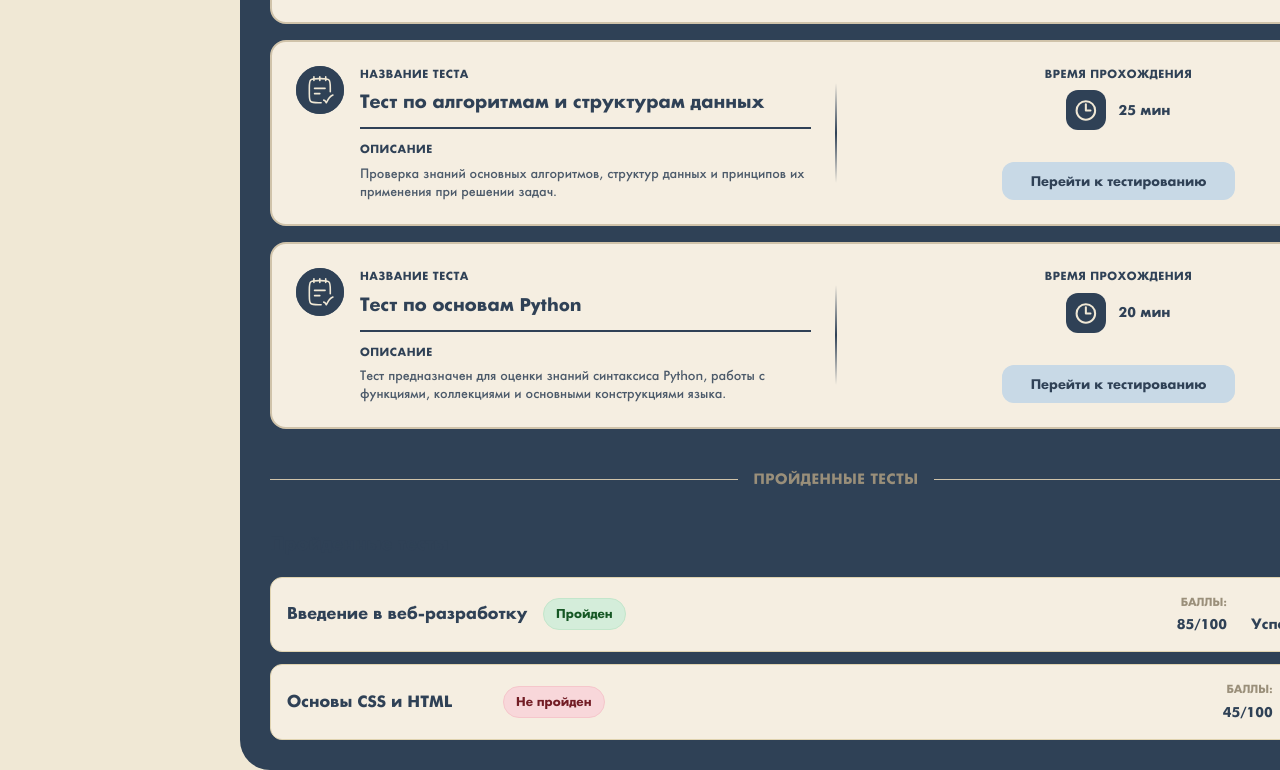
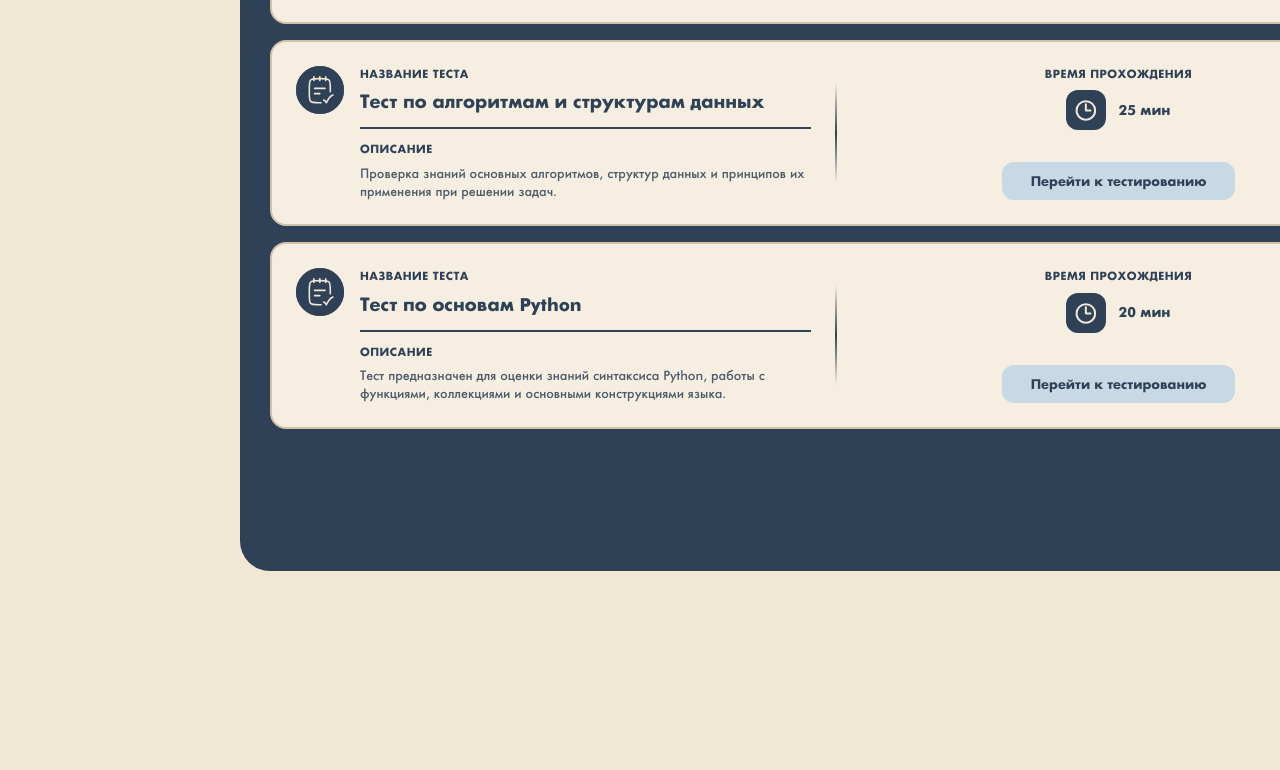
Before and after one commit to alphbta/test-constructor, a React (Vite) app in the folder frontend/: page /myTestStudent in a window 1280 px wide. Shown: the part 368-1138 px from the top of the page. After the commit the page ends 939 px from the top, so only its background shows below. Built offline with nearby package versions, Linux system fonts and the light colour scheme; sample sign-in values are in the browser's storage.

Commit message:
заглушки

```diff
--- a/frontend/src/pages/MyTestStudent.jsx
+++ b/frontend/src/pages/MyTestStudent.jsx
@@ -207,52 +207,7 @@ export default function MyTestStudent() {
                         </div>
                     )}
 
-                    {/* РАЗДЕЛИТЕЛЬ */}
-                    {completedTests.length > 0 && availableTests.length > 0 && (
-                        <div className="mytests-separator">
-                            <div className="separator-line"></div>
-                            <span className="separator-text">Пройденные тесты</span>
-                            <div className="separator-line"></div>
-                        </div>
-                    )}
 
-                    {/* ПРОЙДЕННЫЕ ТЕСТЫ */}
-                    {completedTests.length > 0 && (
-                        <div className="mytests-completed">
-                            <h3 className="mytests-completed-title">Пройденные тесты</h3>
-                            <div className="mytests-list-completed">
-                                {completedTests.map((test, index) => {
-                                    const statusBadge = getStatusBadge(test);
-                                    return (
-                                        <div key={`completed-${test.attempt_id || index}`} className="mytests-card-completed">
-                                            <div className="mytests-completed-info">
-                                                <h4 className="mytests-completed-title-card">
-                                                    {test.title || test.test_title || "Название теста"}
-                                                </h4>
-                                                <span className={`mytests-status-badge ${statusBadge.class}`}>
-                                                    {statusBadge.text}
-                                                </span>
-                                            </div>
-                                            <div className="mytests-completed-stats">
-                                                {test.score !== undefined && test.max_score !== undefined && (
-                                                    <div className="stat-item">
-                                                        <span className="stat-label">Баллы:</span>
-                                                        <span className="stat-value">{test.score}/{test.max_score}</span>
-                                                    </div>
-                                                )}
-                                                {test.result_text && (
-                                                    <div className="stat-item">
-                                                        <span className="stat-label">Результат:</span>
-                                                        <span className="stat-value">{test.result_text}</span>
-                                                    </div>
-                                                )}
-                                            </div>
-                                        </div>
-                                    );
-                                })}
-                            </div>
-                        </div>
-                    )}
 
                     {availableTests.length === 0 && completedTests.length === 0 && (
                         <p className="mytests-empty">
--- a/frontend/src/pages/StudentHome.jsx
+++ b/frontend/src/pages/StudentHome.jsx
@@ -23,14 +23,27 @@ export default function StudentHome() {
                     return;
                 }
 
-                const response = await internAPI.getUserEvents();
-
-                const applicationsData = response.data.map(event => ({
-                    event_id: event.event_id,
-                    name: `Мероприятие ${event.event_id}`,
-                    start_date: "2024-01-15",
-                    end_date: "2024-01-20"
-                }));
+                // ПУСТЫШКИ ДЛЯ ЗАЯВОК
+                const mockApplications = [
+                    {
+                        event_id: 1,
+                        name: "Frontend-разработка с нуля",
+                        start_date: "2024-12-01",
+                        end_date: "2024-12-15"
+                    },
+                    {
+                        event_id: 2,
+                        name: "Backend на Python",
+                        start_date: "2024-12-10",
+                        end_date: "2024-12-25"
+                    },
+                    {
+                        event_id: 3,
+                        name: "UI/UX дизайн",
+                        start_date: "2025-01-05",
+                        end_date: "2025-01-20"
+                    }
+                ];
 
                 const mockCompleted = [
                     {
@@ -59,7 +72,7 @@ export default function StudentHome() {
                     }
                 ];
 
-                setApplications(applicationsData);
+                setApplications(mockApplications);
                 setCompletedTests(mockCompleted);
             } catch (error) {
                 console.error("Ошибка при загрузке данных:", error);
@@ -105,21 +118,6 @@ export default function StudentHome() {
         );
     }
 
-    if (loading) {
-        return (
-            <div className="tests-page">
-                <div className="test-page" style={{ position: "absolute", left: "1430px", top: "0px" }}>
-                    <LogoutButton />
-                </div>
-                <div className="create-wrapper2">
-                    <div className="test">
-                        <p className="mytests-loading">Загрузка данных...</p>
-                    </div>
-                </div>
-            </div>
-        );
-    }
-
     return (
         <div className="tests-page">
             <div className="test-page" style={{ position: "absolute", left: "1430px", top: "0px" }}>
@@ -143,14 +141,8 @@ export default function StudentHome() {
                         </button>
                     </div>
 
-
                     {activeTab === "applications" && (
                         <div>
-                            {applications.length === 0 ? (
-                                <p className="mytests-empty">
-                                    У вас нет заявок на мероприятия.
-                                </p>
-                            ) : (
                             <div className="mytests-list">
                                 {applications.map((app) => (
                                     <div key={app.event_id} className="mytests-card">
@@ -174,7 +166,6 @@ export default function StudentHome() {
                                     </div>
                                 ))}
                             </div>
-                            )}
                         </div>
                     )}
 
```
Lines whose indentation alone changed are shown as unchanged.
